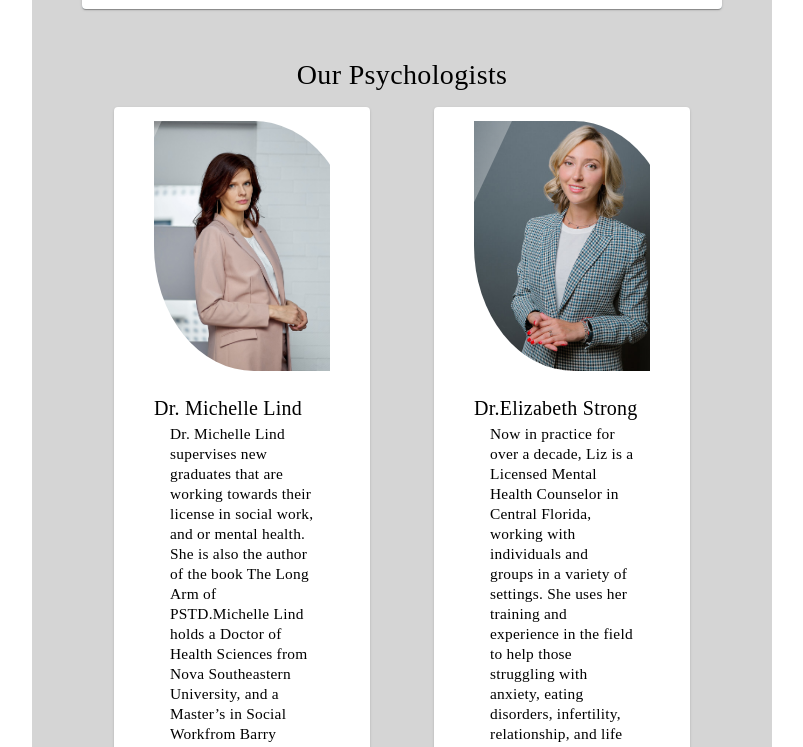
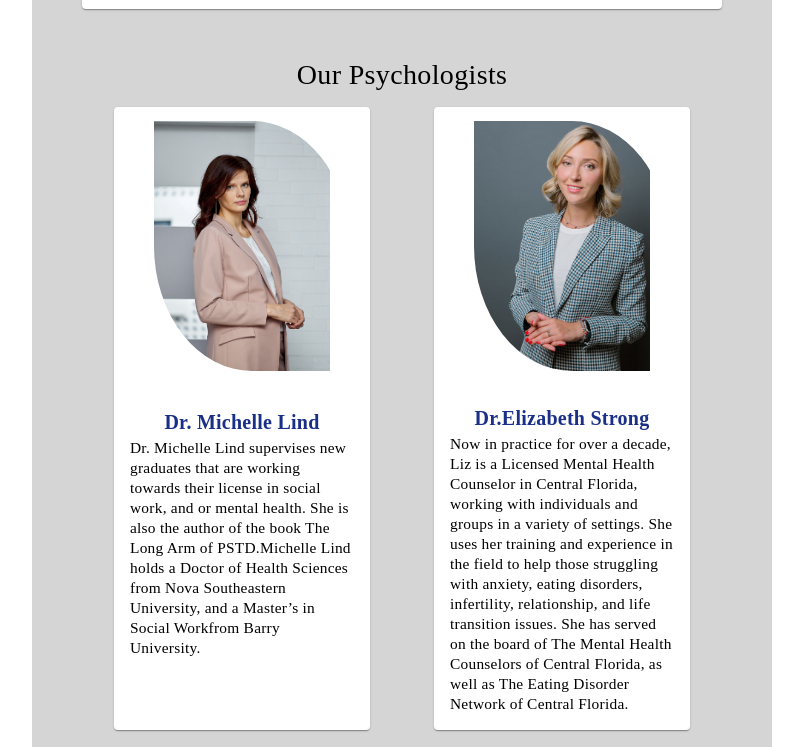
Before and after one commit to rmzvr/questionnaire, an Angular app: page / in a window 1280 px wide. Shown: the part 1315-2062 px from the top of the page, without its empty margins (238-1041 px from the left). Built offline with nearby package versions, Linux system fonts and the light colour scheme.

Commit message:
fix style

```diff
--- a/src/app/core/components/specialist-card/specialist-card.component.html
+++ b/src/app/core/components/specialist-card/specialist-card.component.html
@@ -1,11 +1,9 @@
 <mat-card>
     <figure>
         <img mat-card-avatar src={{image}}>
-
-
+</figure>
     <mat-card-title>{{name}}</mat-card-title>
     <mat-card-content>
        {{info}}
     </mat-card-content>
-</figure>
 </mat-card>
--- a/src/app/core/components/specialist-card/specialist-card.component.scss
+++ b/src/app/core/components/specialist-card/specialist-card.component.scss
@@ -1,24 +1,27 @@
-mat-card{
+$accent-color: #1a3088;
+
+mat-card {
 	width: 20vw;
 	height: 97%;
 	margin-bottom: 15px;
 }
 
-.mat-mdc-card-avatar{
-    width: 200px;
+.mat-mdc-card-avatar {
+	width: 196px;
 	height: 250px;
 	border-radius: 0% 50%;
 }
 
-.mat-mdc-card-title{
+.mat-mdc-card-title {
 	align-self: center;
 	font-family: "Cormorant Garamond", serif;
+	color: $accent-color;
+	font-weight: 600;
 }
 
-.mat-mdc-card-content{
-	font-family: 'Eczar', serif;
+.mat-mdc-card-content {
+	font-family: "Eczar", serif;
 	font-size: 1.1em;
-
 }
 
 figure {
@@ -31,17 +34,17 @@ figure::before {
 	left: -133%;
 	z-index: 2;
 	display: block;
-	content: '';
+	content: "";
 	width: 50%;
 	height: 100%;
-	background: -webkit-linear-gradient(left, rgba(255,255,255,0) 0%, rgba(255,255,255,.3) 100%);
-	background: linear-gradient(to right, rgba(255,255,255,0) 0%, rgba(255,255,255,.3) 100%);
+	background: -webkit-linear-gradient(left, rgba(255, 255, 255, 0) 0%, rgba(255, 255, 255, 0.3) 100%);
+	background: linear-gradient(to right, rgba(255, 255, 255, 0) 0%, rgba(255, 255, 255, 0.3) 100%);
 	-webkit-transform: skewX(-25deg);
 	transform: skewX(-25deg);
 }
 figure:hover::before {
-	-webkit-animation: shine .75s;
-	animation: shine .75s;
+	-webkit-animation: shine 0.75s;
+	animation: shine 0.75s;
 }
 
 @-webkit-keyframes shine {
```
Lines whose indentation alone changed are shown as unchanged.
